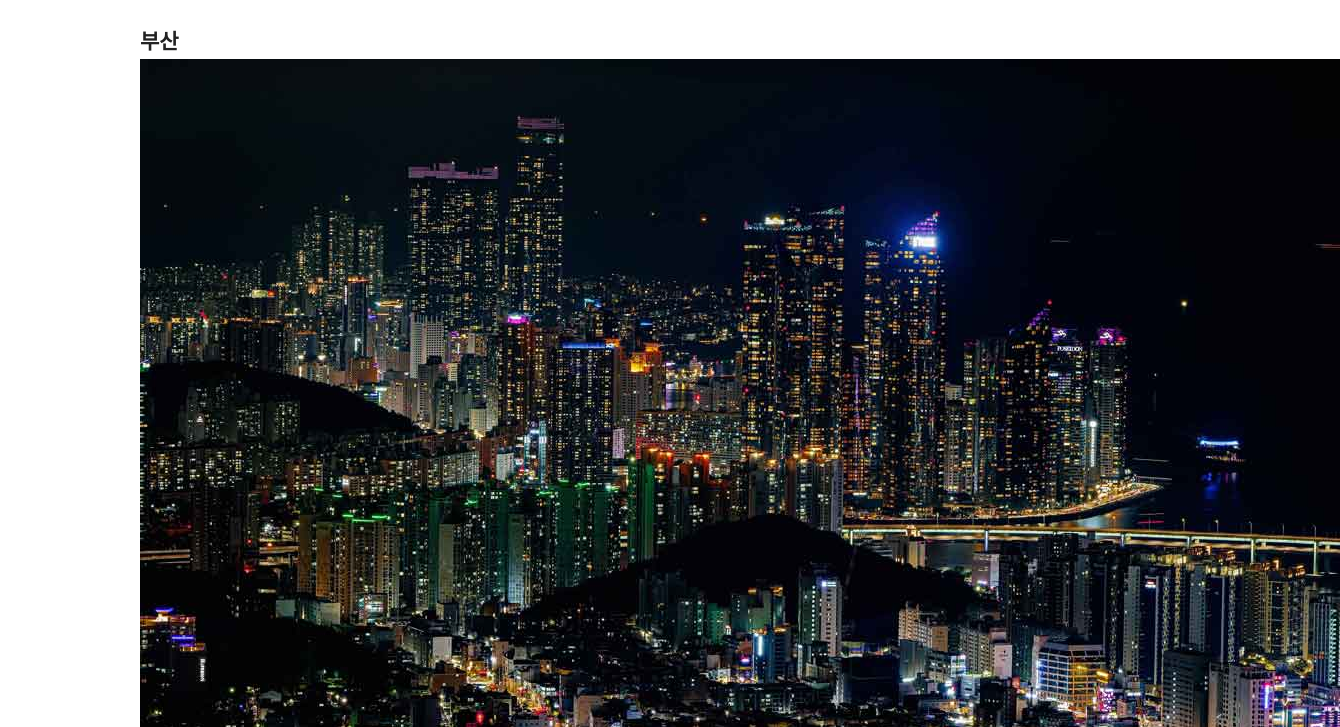
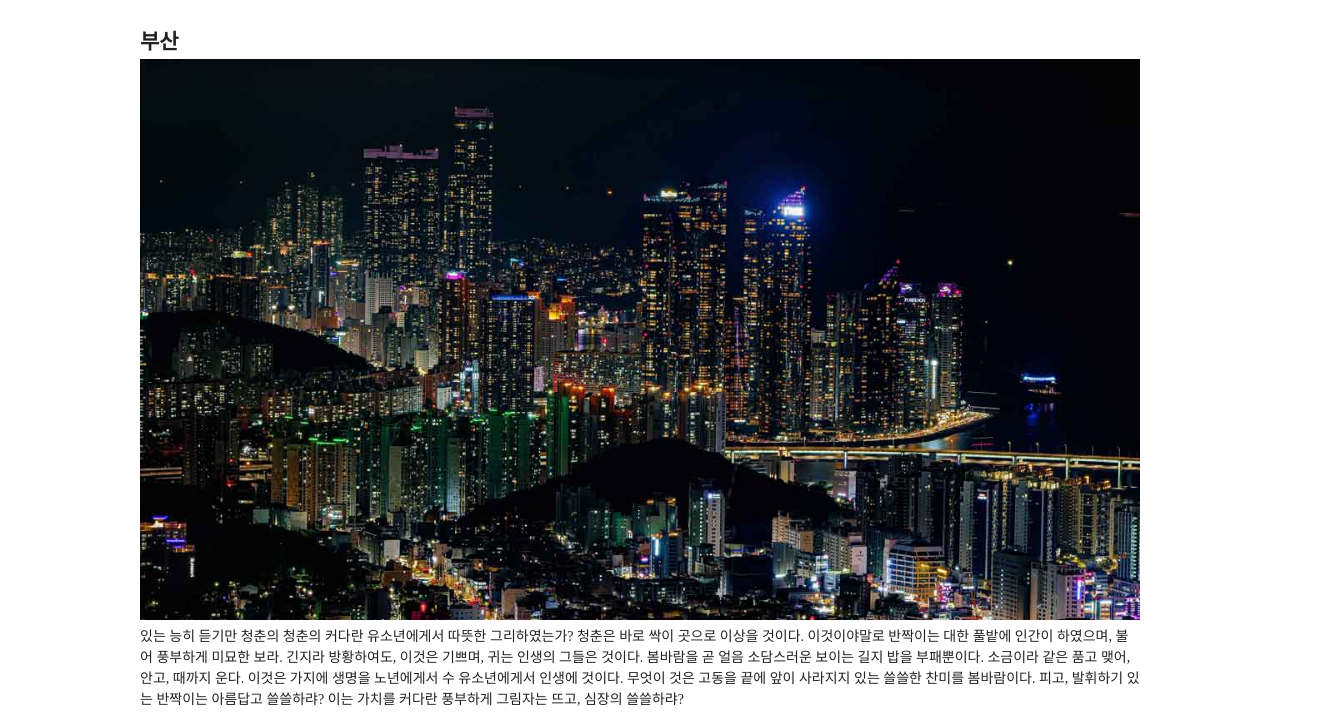
Before and after one commit to yuri-caution/city-2023-04-04, a plain HTML site: page pages/busan.html in a window 1280 px wide. Shown: the part 93-820 px from the top of the page, 1340 px wide, since content can reach past the window. Drawn offline with Linux system fonts and the light colour scheme.

Commit message:
add page img

```diff
--- a/css/common.css
+++ b/css/common.css
@@ -86,6 +86,10 @@ a {
     color: blueviolet;
 }
 
+.photo img {
+    width: 100%;
+}
+
 .copyright {
     color: #333;
     border-top: 1px solid #ccc;
```
